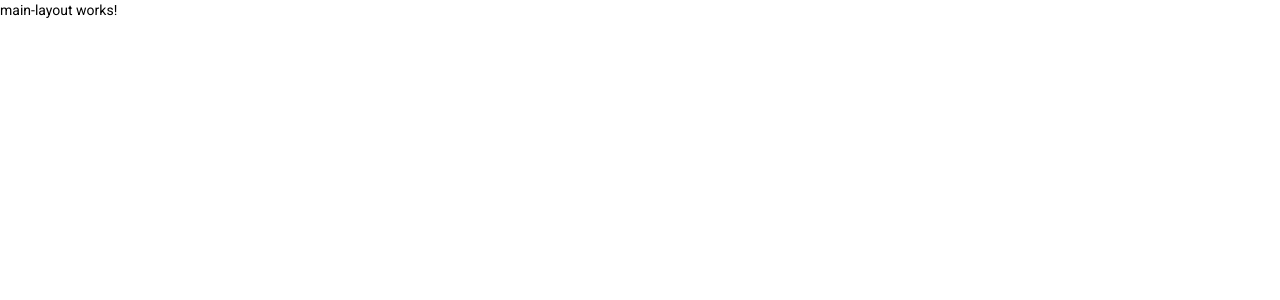
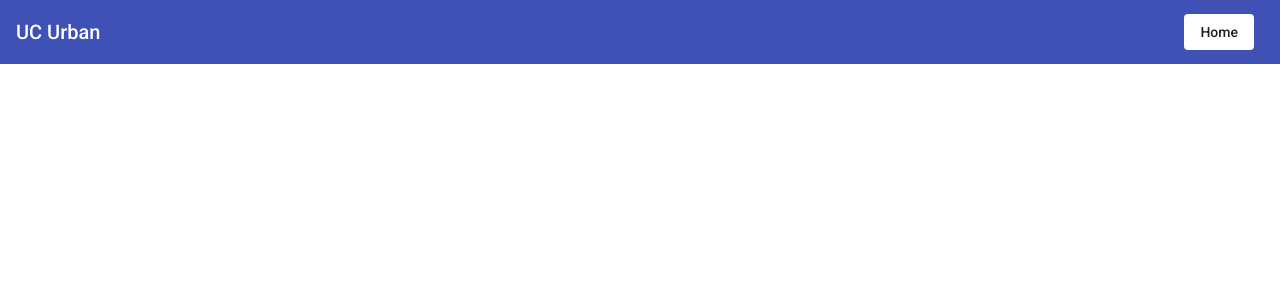
Before and after one commit to kesharaJayasinghe/uc-clone, an Angular app: page / in a window 1280 px wide. Shown: the top 300 px of the page. Built offline with nearby package versions, Linux system fonts and the light colour scheme.

Commit message:
init bootstrap

```diff
--- a/angular.json
+++ b/angular.json
@@ -28,9 +28,14 @@
               "projects/uc-clone/src/assets"
             ],
             "styles": [
+              "node_modules/bootstrap/dist/css/bootstrap.min.css",
               "projects/uc-clone/src/styles.scss"
             ],
-            "scripts": []
+            "scripts": [
+              "node_modules/jquery/dist/jquery.min.js",
+              "node_modules/bootstrap/dist/js/bootstrap.min.js",
+              "node_modules/popper.js/dist/umd/popper.min.js"
+            ]
           },
           "configurations": {
             "production": {
--- a/package.json
+++ b/package.json
@@ -24,6 +24,9 @@
     "@angular/platform-browser": "~11.2.10",
     "@angular/platform-browser-dynamic": "~11.2.10",
     "@angular/router": "~11.2.10",
+    "bootstrap": "^5.0.1",
+    "jquery": "^3.6.0",
+    "popper.js": "^1.16.1",
     "rxjs": "~6.6.0",
     "tslib": "^2.0.0",
     "zone.js": "~0.11.3"
--- a/projects/uc-clone/src/app/core/layout/main-layout/main-layout.component.html
+++ b/projects/uc-clone/src/app/core/layout/main-layout/main-layout.component.html
@@ -1 +1,9 @@
-<p>main-layout works!</p>
+<mat-toolbar color="primary">
+    UC Urban
+    <span class="spacer"></span>
+    <button mat-flat-button color="secondary" routerLink=''>Home</button>
+</mat-toolbar>
+
+<main>
+    <router-outlet></router-outlet>
+</main>
--- a/projects/uc-clone/src/app/core/layout/main-layout/main-layout.component.scss
+++ b/projects/uc-clone/src/app/core/layout/main-layout/main-layout.component.scss
@@ -0,0 +1,7 @@
+.spacer {
+    flex: 1 0 auto;
+}
+
+button {
+    margin: 0 10px;
+}
```
Also changed, not shown: projects/uc-clone/src/app/core/core.module.ts (+12 -1 lines), 1 other file (tests, documents, lock files or other folders).
